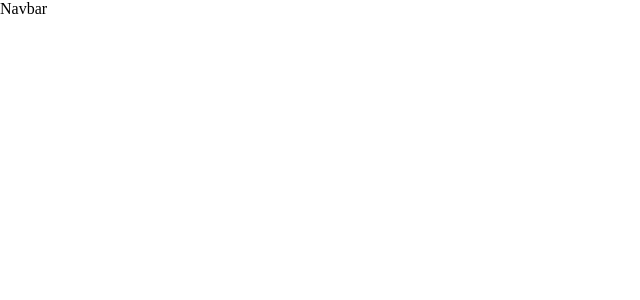
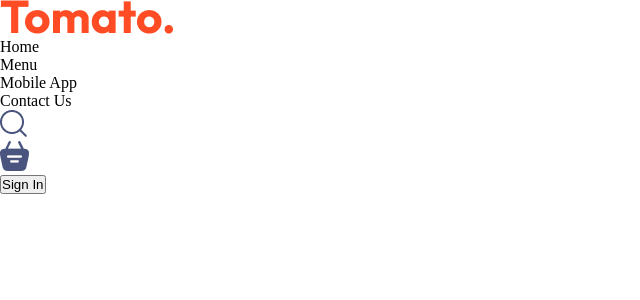
Before and after one commit to noahnoahnoahtran/Web_Dev, a React (Vite) app in the folder Website/11_food_delivery/: page / in a window 1280 px wide. Shown: the top 300 px of the page, without its empty margins (0-640 px from the left). Built offline with nearby package versions, Linux system fonts and the light colour scheme.

Commit message:
feat(navbar): setup html structure

```diff
--- a/Website/11_food_delivery/src/components/Navbar/Navbar.jsx
+++ b/Website/11_food_delivery/src/components/Navbar/Navbar.jsx
@@ -1,8 +1,27 @@
 import React from "react";
 import "./Navbar.css";
+import { assets } from "../../assets/assets";
 
 const Navbar = () => {
-  return <div className="navbar">Navbar</div>;
+  return (
+    <div className="navbar">
+      <img src={assets.logo} alt="logo" className="logo" />
+      <ul className="navbar-menu">
+        <li>Home</li>
+        <li>Menu</li>
+        <li>Mobile App</li>
+        <li>Contact Us</li>
+      </ul>
+      <div className="navbar-right">
+        <img src={assets.search_icon} alt="search icon" />
+        <div className="navbar-search-icon">
+          <img src={assets.basket_icon} alt="basket icon" />
+          <div className="dot"></div>
+        </div>
+        <button>Sign In</button>
+      </div>
+    </div>
+  );
 };
 
 export default Navbar;
```
